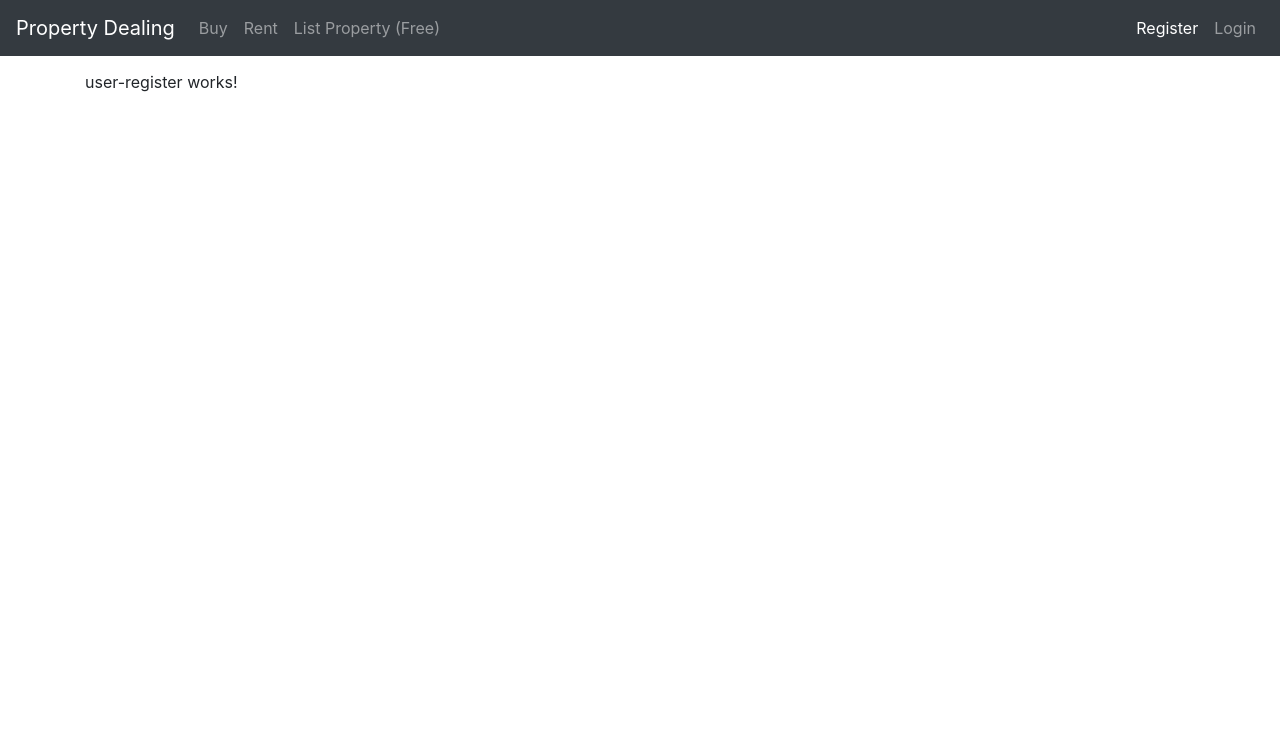
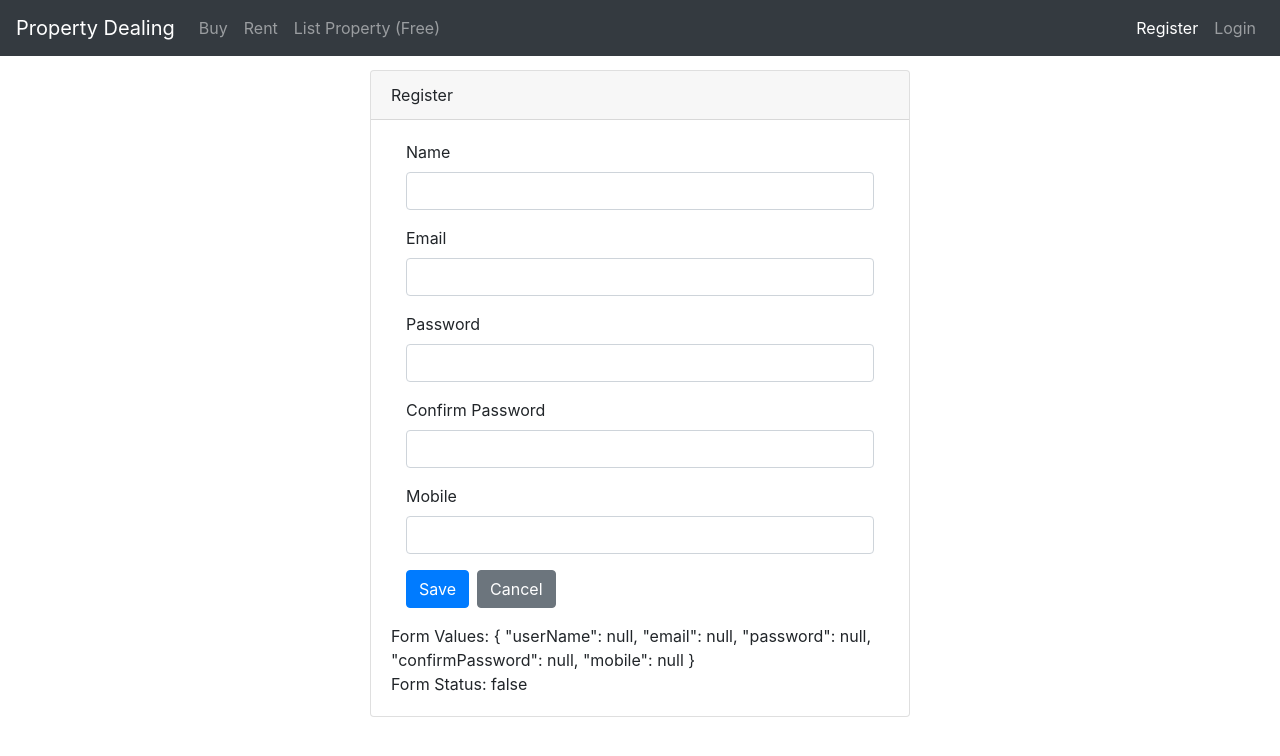
Before and after one commit to Nikunjmandani/Property-Dealing-Frontend, an Angular app: page /user/Register in a window 1280 px wide. Shown: the top 756 px of the page. Built offline with nearby package versions, Linux system fonts and the light colour scheme.

Commit message:
Register Components Updated

```diff
--- a/src/app/user/user-register/user-register.component.html
+++ b/src/app/user/user-register/user-register.component.html
@@ -1,3 +1,74 @@
-<p>
-  user-register works!
-</p>
+<div class="row">
+  <div class="col-6 m-auto">
+  <div class="card m-auto">
+    <div class="card-header">
+      Register
+    </div>
+    <div class="card-body">
+      <form [formGroup]="registerationForm" (ngSubmit)="onSubmit()">
+        <div class="form-group col-12">
+            <label for="name" class="form-label">Name</label>
+            <input type="text" class="form-control"
+            formControlName="userName"
+            >
+            <span *ngIf="!userName.valid && userName.touched"
+            class="error-block">
+              Please provide name
+            </span>
+        </div>
+
+        <div class="form-group col-12">
+          <label for="email" class="form-label">Email</label>
+          <input type="text" class="form-control" formControlName="email">
+          <span *ngIf="!email.valid && email.touched" class="error-block">
+            <span *ngIf="email.hasError('required')">
+                Please provide email id
+            </span>
+            <span *ngIf="email.hasError('email')">
+              Please provide valid email id
+            </span>
+          </span>
+        </div>
+
+        <div class="form-group col-12">
+          <label for="passwrod" class="form-label">Password</label>
+          <input type="password" class="form-control" formControlName="password">
+          <span *ngIf="!password.valid && password.touched" class="error-block">
+            <span *ngIf="password.errors['required']">
+              Please provide password
+            </span>
+            <span *ngIf="password.errors.minlength">
+              Password should not be lesser than 8 character
+            </span>
+          </span>
+        </div>
+
+        <div class="form-group col-12">
+          <label for="cpassword" class="form-label">Confirm Password</label>
+          <input type="password" class="form-control" formControlName="confirmPassword">
+          <span  *ngIf="!confirmPassword.valid && confirmPassword.touched">
+            <span *ngIf="confirmPassword.hasError('required')">
+              Please confirm password
+            </span>
+          </span>
+            <span *ngIf="registerationForm.hasError('notmatched') && confirmPassword.valid">
+              Password not matched
+            </span>
+        </div>
+
+        <div class="form-group col-12">
+          <label for="mobile" class="form-label">Mobile</label>
+          <input type="text" class="form-control" formControlName="mobile">
+        </div>
+
+        <div class="form-group col-12">
+          <button type="submit" class="btn btn-primary">Save</button>
+          <button type="reset" class="btn btn-secondary ml-2">Cancel</button>
+        </div>
+        Form Values: {{registerationForm.value | json}} <br/>
+        Form Status: {{registerationForm.valid}}
+      </form>
+    </div>
+  </div>
+  </div>
+</div>
--- a/src/app/user/user-register/user-register.component.ts
+++ b/src/app/user/user-register/user-register.component.ts
@@ -1,5 +1,5 @@
 import { Component, OnInit } from '@angular/core';
-import { FormControl, FormGroup } from '@angular/forms';
+import { FormControl, FormGroup, Validators } from '@angular/forms';
 
 @Component({
   selector: 'app-user-register',
@@ -8,13 +8,47 @@ import { FormControl, FormGroup } from '@angular/forms';
 })
 export class UserRegisterComponent implements OnInit {
 
-  registrationForm: FormGroup
+  registerationForm: FormGroup;
   constructor() { }
 
   ngOnInit() {
-    this.registrationForm=new FormGroup({
-       userName:new FormControl()
-    });
+    this.registerationForm = new FormGroup({
+      userName: new FormControl(null, Validators.required),
+      email: new FormControl(null, [Validators.required, Validators.email]),
+      password: new FormControl(null, [Validators.required, Validators.minLength(8)]),
+      confirmPassword: new FormControl(null, [Validators.required]),
+      mobile: new FormControl(null, [Validators.required, Validators.maxLength(10)])
+    }, this.passwordMatchingValidatior);
+  }
+
+  passwordMatchingValidatior(fg: FormGroup): Validators {
+    return fg.get('password').value === fg.get('confirmPassword').value ? null :
+    {notmatched: true};
+  }
+
+  // ------------------------------------
+  // Getter methods for all form controls
+  // ------------------------------------
+  get userName() {
+    return this.registerationForm.get('userName') as FormControl;
+  }
+
+  get email() {
+    return this.registerationForm.get('email') as FormControl;
+  }
+  get password() {
+    return this.registerationForm.get('password') as FormControl;
+  }
+  get confirmPassword() {
+    return this.registerationForm.get('confirmPassword') as FormControl;
+  }
+  get mobile() {
+    return this.registerationForm.get('mobile') as FormControl;
+  }
+  // ------------------------
+
+  onSubmit() {
+    console.log(this.registerationForm);
   }
 
 }
```
